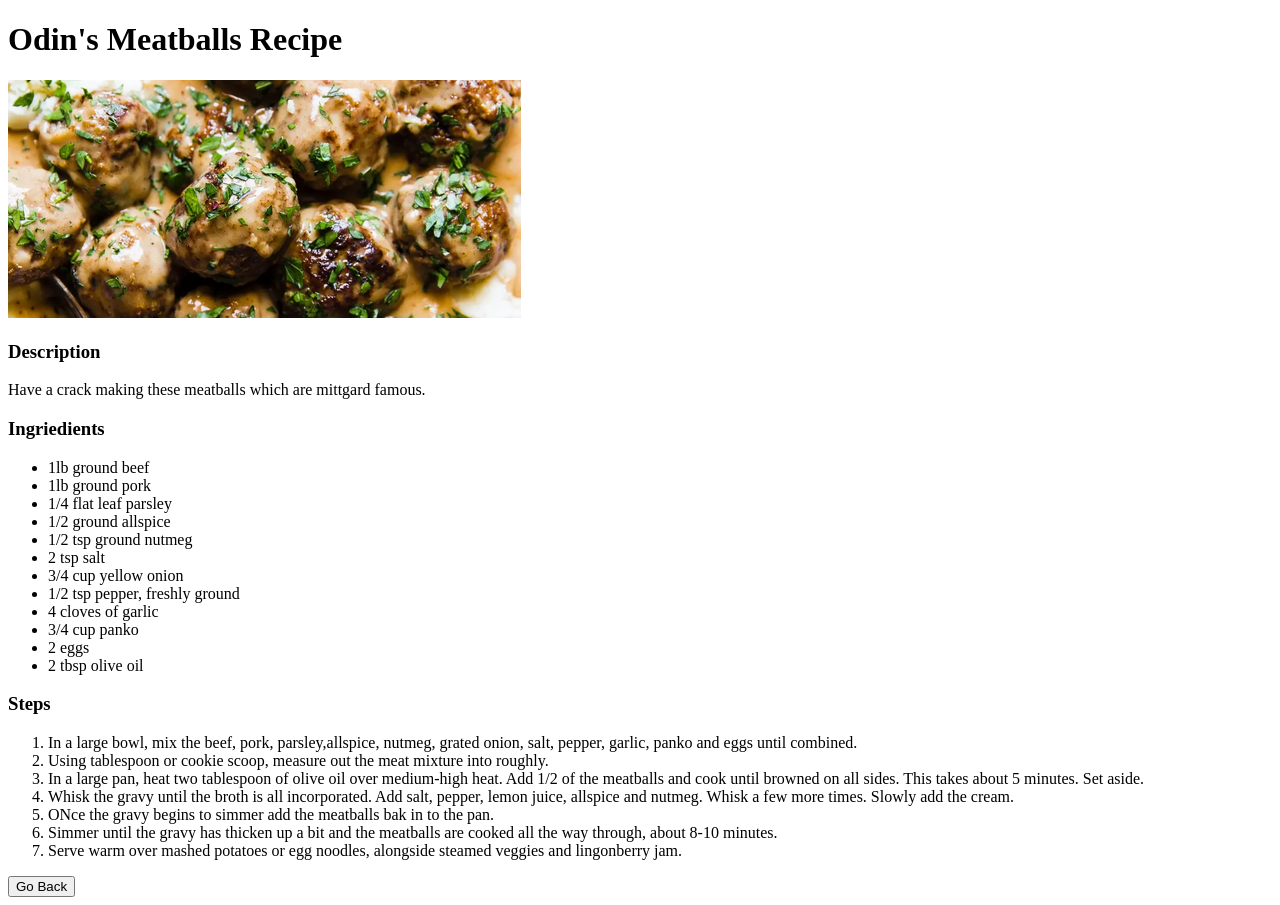
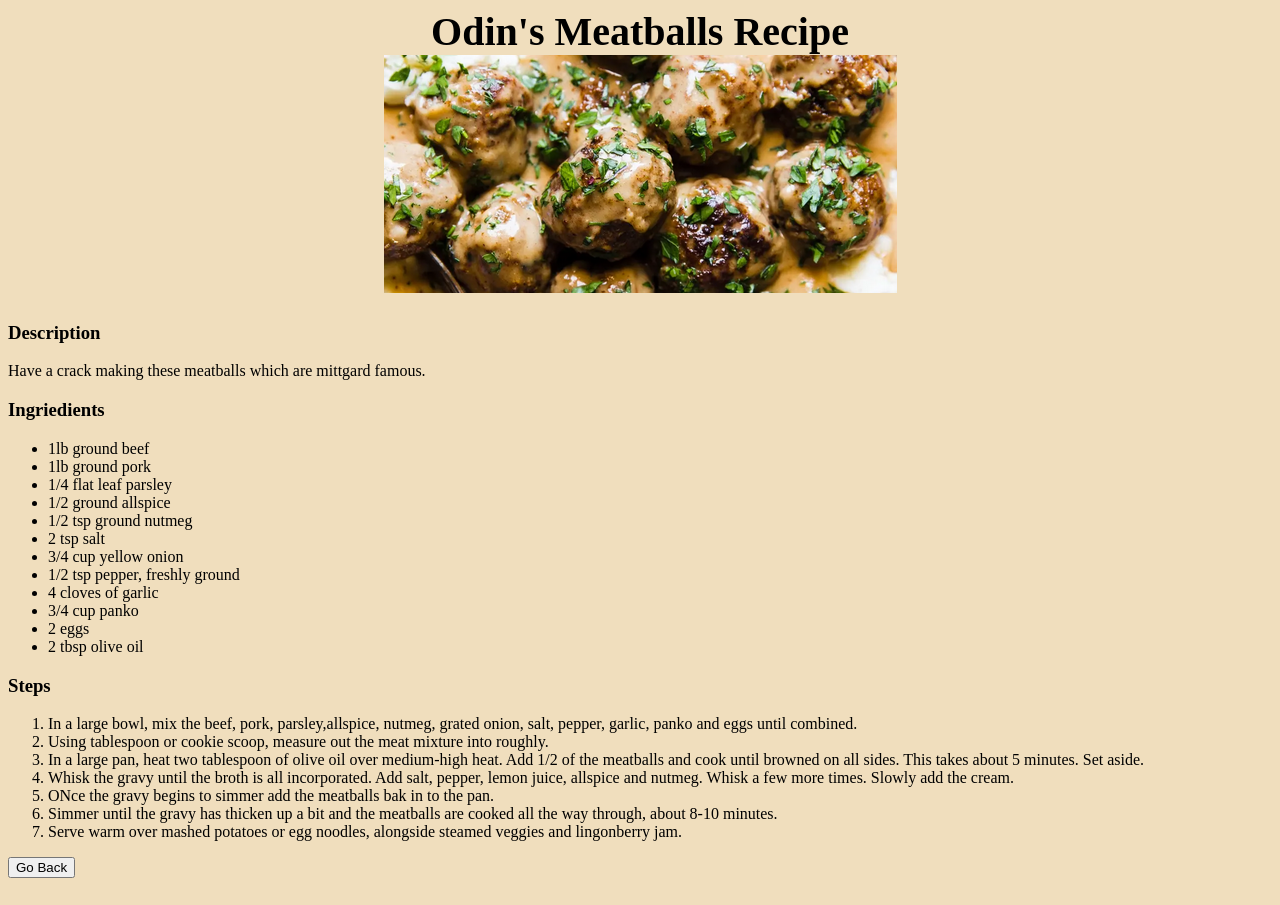
Before and after one commit to 5aki1988/Odin-recipes, a plain HTML site: page recipes/meatballs.html in a window 1280 px wide. Drawn offline with Linux system fonts and the light colour scheme.

Commit message:
Meatball amend HTML
Defined and linked selectors for meatball recipe

```diff
--- a/recipes/meatballs.html
+++ b/recipes/meatballs.html
@@ -3,10 +3,13 @@
 <head>
     <meta charset="UTF-8">
     <title>Odin's Meatballs</title>
+    <link rel="stylesheet" href="style-meatball.css"
 </head>
 <body>
-    <h1>Odin's Meatballs Recipe</h1>
-    <img src="meatball.png">
+    <div class="titles">Odin's Meatballs Recipe</div>
+    <div>
+        <img src="meatball.png">
+    </div>
     <h3>Description</h3>
     <p>Have a crack making these meatballs which are mittgard famous.</p>
     <h3>Ingriedients</h3>
```
